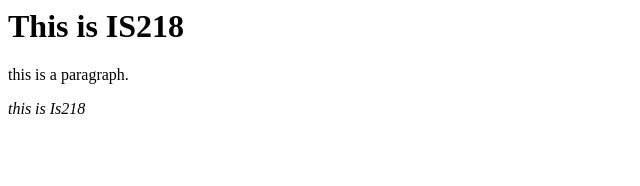
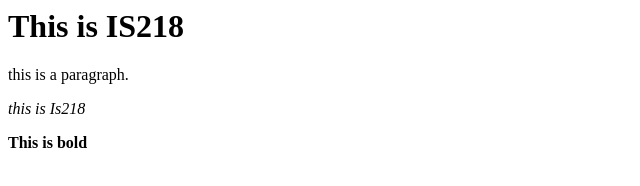
Before and after one commit to arvindh21/IS217spring, a plain HTML site: page index.html in a window 1280 px wide. Shown: the whole page, without its empty margins (0-640 px from the left). Drawn offline with Linux system fonts and the light colour scheme.

Commit message:
bold paragraph

```diff
--- a/index.html
+++ b/index.html
@@ -3,3 +3,4 @@
 
 <p>this is a paragraph. </p>
 <p><i>this is Is218</i></p>
+<p><b>This is bold</b></p>
```
